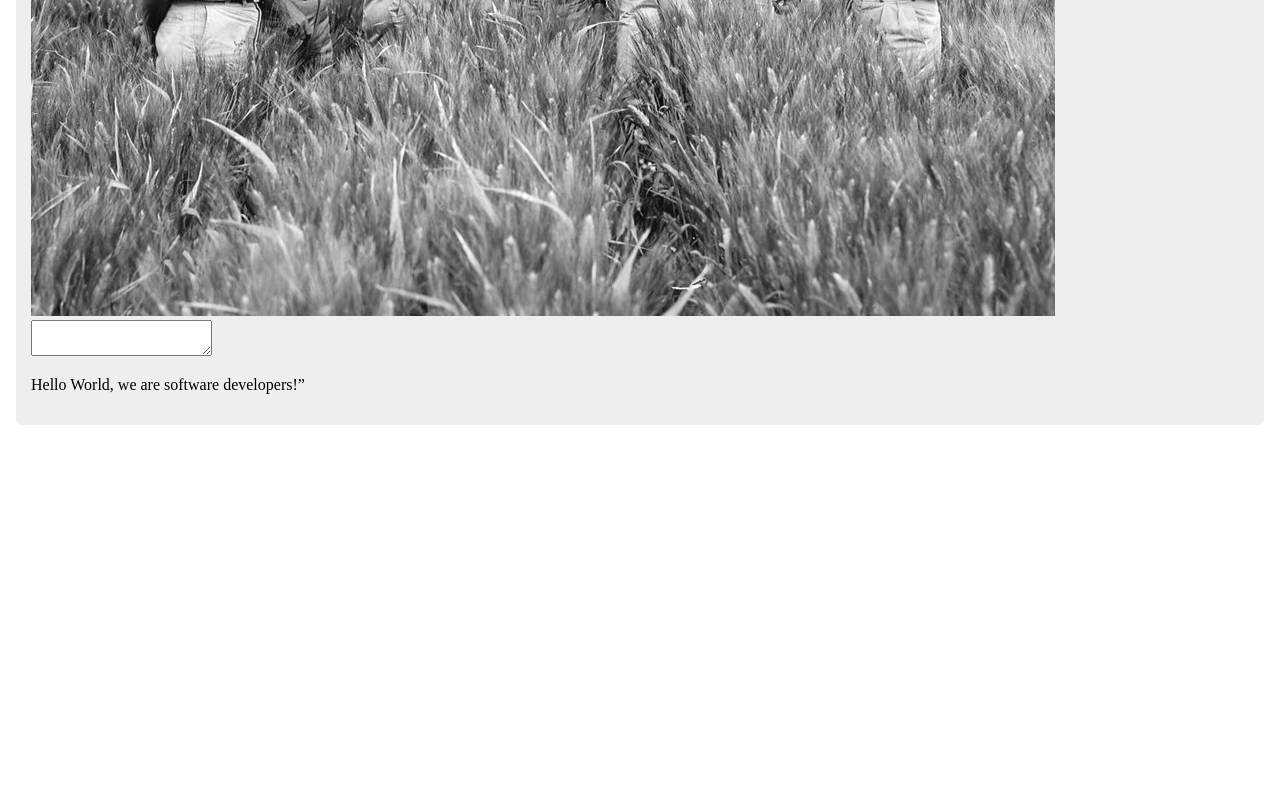
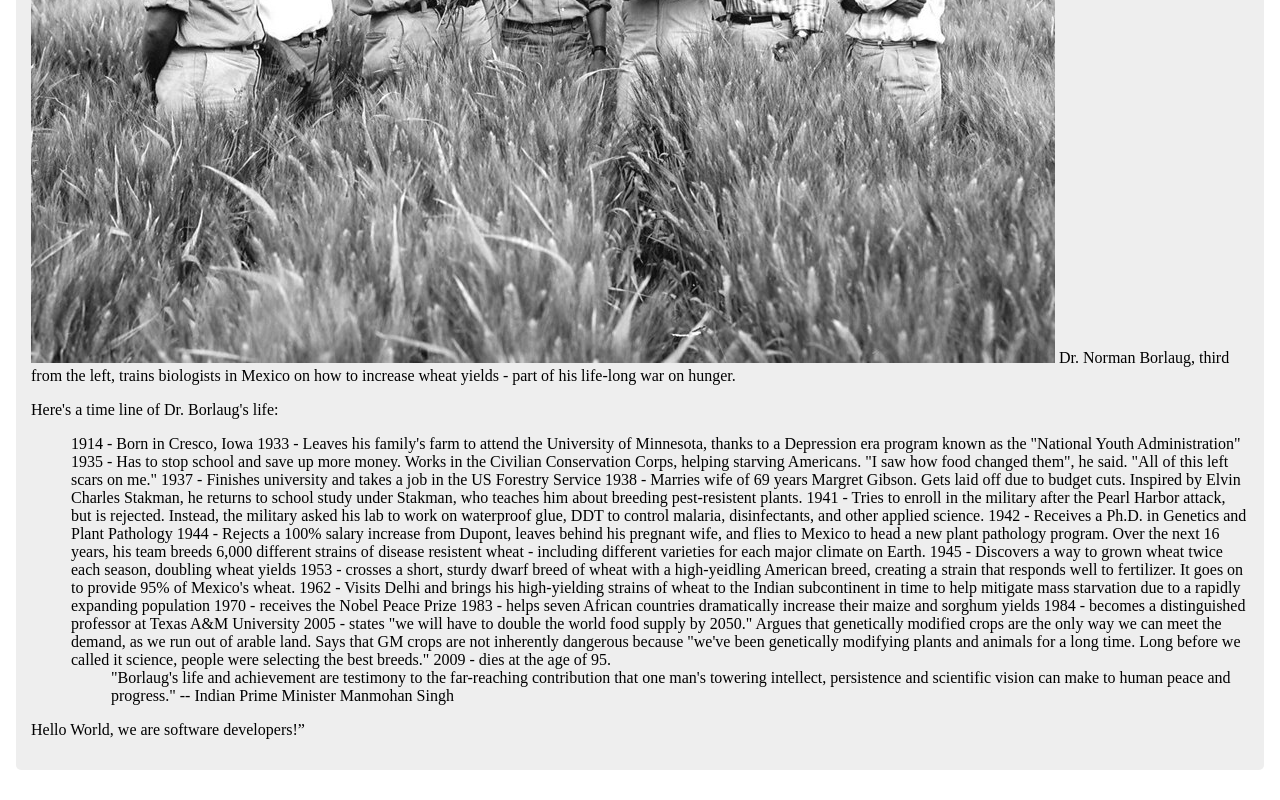
Before and after one commit to samuelkinyanjui/samuel_jimoh_repository, a plain HTML site: page index.html in a window 1280 px wide. Shown: the part 432-1232 px from the top of the page. Before the commit the page ends 887 px from the top, so only its background shows below. Drawn offline with Linux system fonts and the light colour scheme.

Commit message:
samuel committed new css

```diff
--- a/css/style.css
+++ b/css/style.css
@@ -12,6 +12,7 @@
 #title{
 
     display: block;
+    align-items: center;
     font-size: 2em;
     margin-block-start: 0.67em;
     margin-block-end: 0.67em;
--- a/index.html
+++ b/index.html
@@ -9,12 +9,37 @@
   <body>
   <main id='main'>
     <hi id="title">Dr. Norman Borlaug</hi>
+    <h2 id="title2">The man who saved a billion lives</h2>
     <div id="img-div">
       <img id="image" src="img/tribute-page-main-image.jpg"></img>
-      <caption id="img-caption"></caption>
+      <caption id="img-caption">Dr. Norman Borlaug, third from the left, trains biologists in Mexico on how to increase wheat yields - part of his life-long war on hunger.</caption>
     </div>
-    <div>
-      <textarea id="tribute-info"></textarea>
+
+   <div id="tribute-info">
+	  <p>Here's a time line of Dr. Borlaug's life:</p>
+	<ul>
+1914 - Born in Cresco, Iowa
+1933 - Leaves his family's farm to attend the University of Minnesota, thanks to a Depression era program known as the "National Youth Administration"
+1935 - Has to stop school and save up more money. Works in the Civilian Conservation Corps, helping starving Americans. "I saw how food changed them", he said. "All of this left scars on me."
+1937 - Finishes university and takes a job in the US Forestry Service
+1938 - Marries wife of 69 years Margret Gibson. Gets laid off due to budget cuts. Inspired by Elvin Charles Stakman, he returns to school study under Stakman, who teaches him about breeding pest-resistent plants.
+1941 - Tries to enroll in the military after the Pearl Harbor attack, but is rejected. Instead, the military asked his lab to work on waterproof glue, DDT to control malaria, disinfectants, and other applied science.
+1942 - Receives a Ph.D. in Genetics and Plant Pathology
+1944 - Rejects a 100% salary increase from Dupont, leaves behind his pregnant wife, and flies to Mexico to head a new plant pathology program. Over the next 16 years, his team breeds 6,000 different strains of disease resistent wheat - including different varieties for each major climate on Earth.
+1945 - Discovers a way to grown wheat twice each season, doubling wheat yields
+1953 - crosses a short, sturdy dwarf breed of wheat with a high-yeidling American breed, creating a strain that responds well to fertilizer. It goes on to provide 95% of Mexico's wheat.
+1962 - Visits Delhi and brings his high-yielding strains of wheat to the Indian subcontinent in time to help mitigate mass starvation due to a rapidly expanding population
+1970 - receives the Nobel Peace Prize
+1983 - helps seven African countries dramatically increase their maize and sorghum yields
+1984 - becomes a distinguished professor at Texas A&M University
+2005 - states "we will have to double the world food supply by 2050." Argues that genetically modified crops are the only way we can meet the demand, as we run out of arable land. Says that GM crops are not inherently dangerous because "we've been genetically modifying plants and animals for a long time. Long before we called it science, people were selecting the best breeds."
+2009 - dies at the age of 95.
+<ul>
+"Borlaug's life and achievement are testimony to the far-reaching contribution that one man's towering intellect, persistence and scientific vision can make to human peace and progress."
+
+-- Indian Prime Minister Manmohan Singh
+
+
     </div>
     <div>
       <link id="tribute-link" > </link>
```
